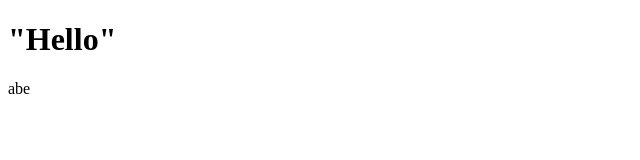
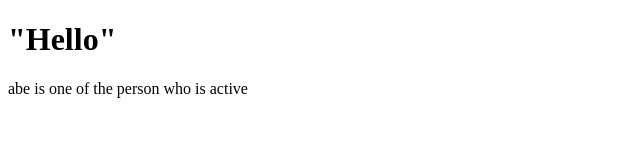
Before and after one commit to tom77mati/gitPractice, a plain HTML site: page Pages/index.html in a window 1280 px wide. Shown: the whole page, without its empty margins (0-640 px from the left). Drawn offline with Linux system fonts and the light colour scheme.

Commit message:
Update index.html

```diff
--- a/Pages/index.html
+++ b/Pages/index.html
@@ -7,6 +7,6 @@
   </head>
   <body>
     <h1>"Hello"</h1>
-    <p>abe</p>
+    <p>abe is one of the person who is active</p>
   </body>
 </html>
```
